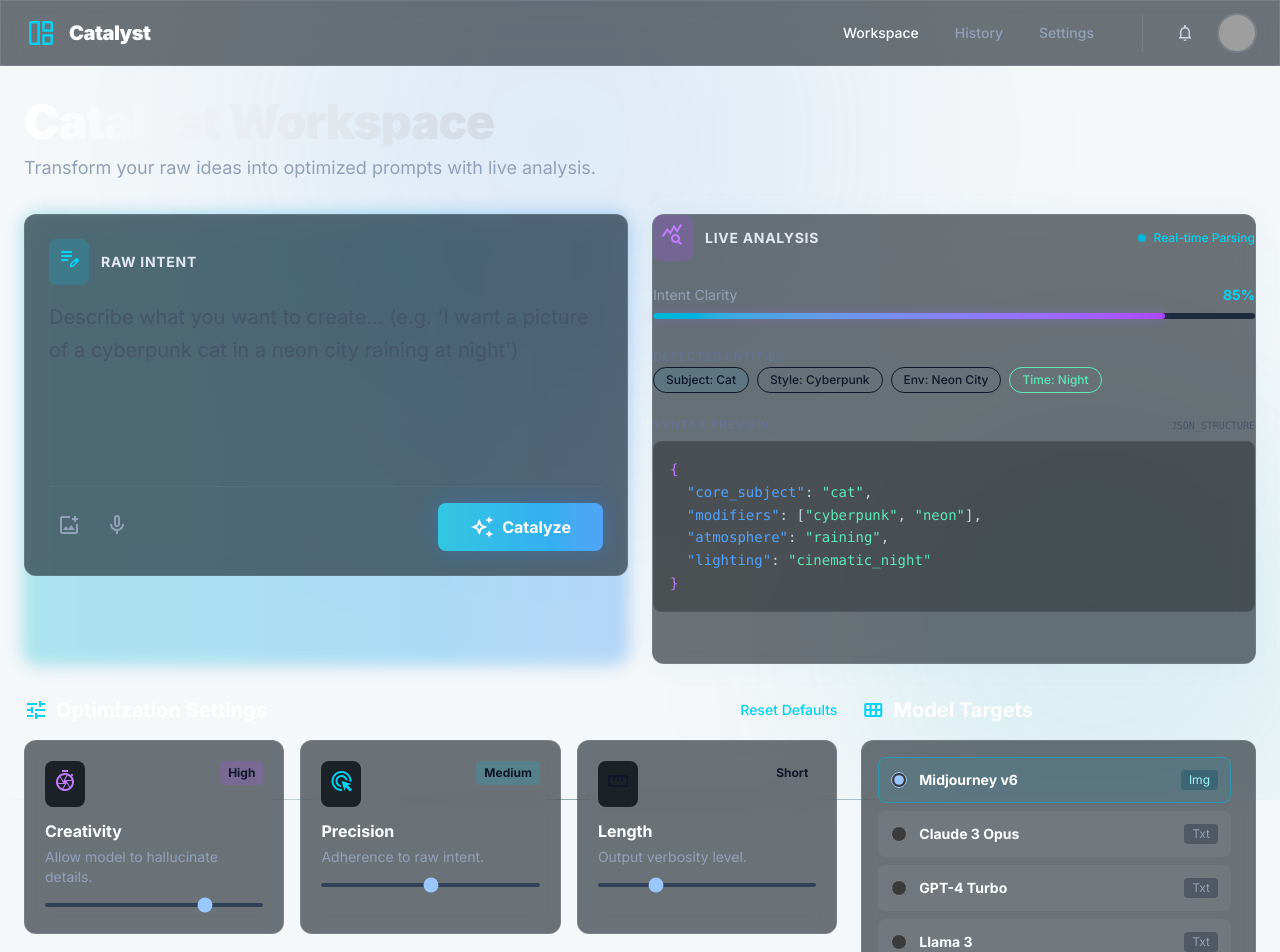
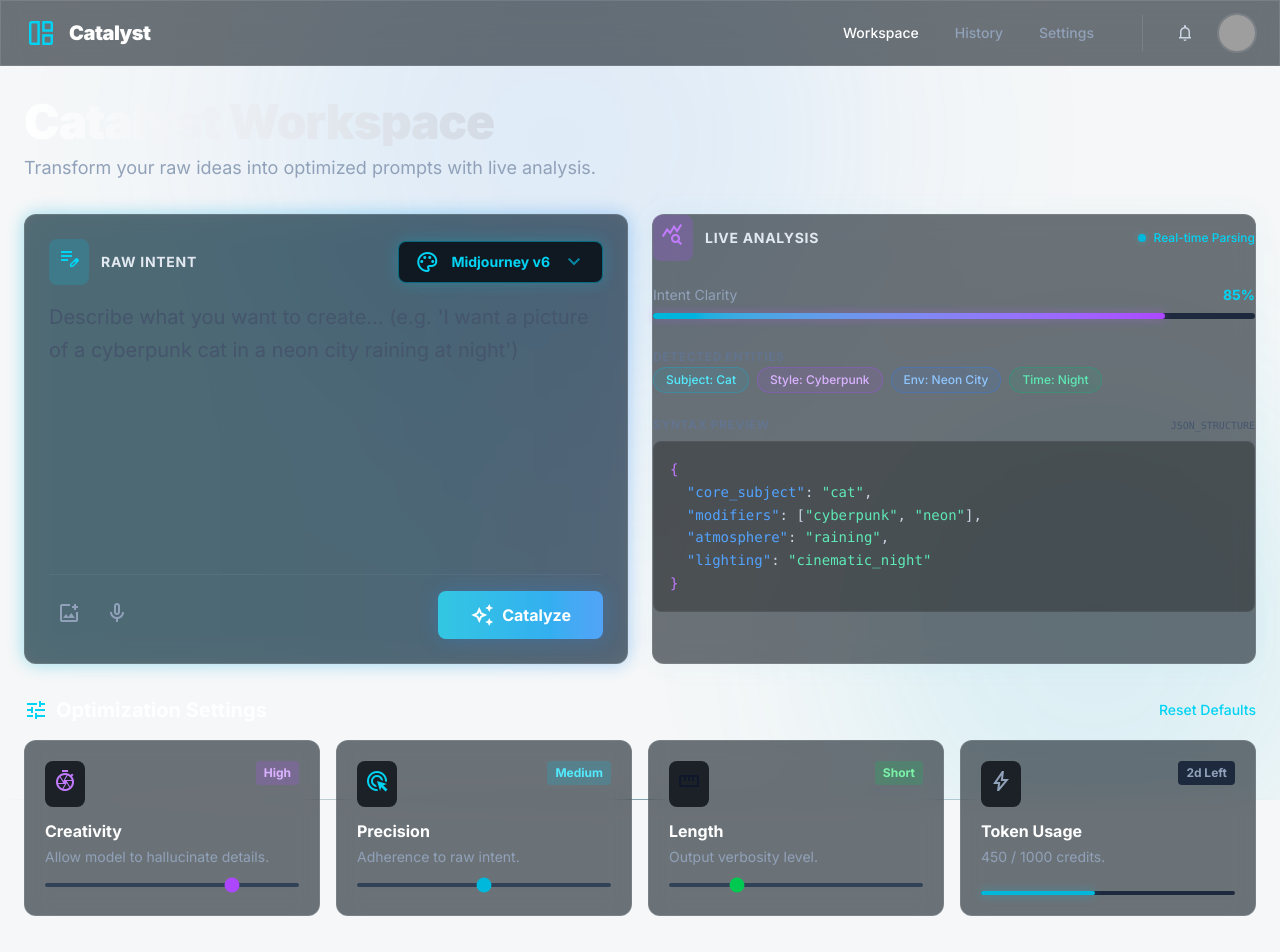
Before and after one commit to Uyonoh/Catalyst, a Next.js app in the folder catalyst/: page /prompt in a window 1280 px wide. Shown: the top 952 px of the page. Built offline with nearby package versions, Linux system fonts and the light colour scheme; grey boxes are pictures that could not be loaded.

Commit message:
ui updates

```diff
--- a/catalyst/app/prompt/components/LiveAnalysisPanel.tsx
+++ b/catalyst/app/prompt/components/LiveAnalysisPanel.tsx
@@ -3,11 +3,21 @@
 import GlassPanel from './GlassPanel'
 
 const ENTITIES = [
-    { label: 'Subject: Cat', color: 'cyan' },
-    { label: 'Style: Cyberpunk', color: 'purple' },
-    { label: 'Env: Neon City', color: 'blue' },
-    { label: 'Time: Night', color: 'emerald' },
+    { label: 'Subject: Cat', color: 'cyan' as const },
+    { label: 'Style: Cyberpunk', color: 'purple' as const },
+    { label: 'Env: Neon City', color: 'blue' as const },
+    { label: 'Time: Night', color: 'emerald' as const },
 ]
+
+const getEntityStyles = (color: 'cyan' | 'purple' | 'blue' | 'emerald') => {
+    const styles = {
+        cyan: 'bg-cyan-500/10 border-cyan-500/30 text-cyan-300',
+        purple: 'bg-purple-500/10 border-purple-500/30 text-purple-300',
+        blue: 'bg-blue-500/10 border-blue-500/30 text-blue-300',
+        emerald: 'bg-emerald-500/10 border-emerald-500/30 text-emerald-300',
+    }
+    return styles[color]
+}
 
 export default function LiveAnalysisPanel() {
     const copyToClipboard = () => {
@@ -63,7 +73,7 @@ export default function LiveAnalysisPanel() {
                         {ENTITIES.map((entity) => (
                             <span
                                 key={entity.label}
-                                className={`px-3 py-1 rounded-full bg-${entity.color}-500/10 border border-${entity.color}-500/30 text-${entity.color}-300 text-xs font-medium`}
+                                className={`px-3 py-1 rounded-full border text-xs font-medium ${getEntityStyles(entity.color)}`}
                             >
                                 {entity.label}
                             </span>
--- a/catalyst/app/prompt/components/OptimizationSettings.tsx
+++ b/catalyst/app/prompt/components/OptimizationSettings.tsx
@@ -11,6 +11,7 @@ const SETTINGS = [
         icon: 'shutter_speed',
         color: 'purple',
         defaultValue: 75,
+        type: 'slider' as const,
     },
     {
         id: 'precision',
@@ -19,6 +20,7 @@ const SETTINGS = [
         icon: 'ads_click',
         color: 'cyan',
         defaultValue: 50,
+        type: 'slider' as const,
     },
     {
         id: 'length',
@@ -27,6 +29,16 @@ const SETTINGS = [
         icon: 'straighten',
         color: 'green',
         defaultValue: 25,
+        type: 'slider' as const,
+    },
+    {
+        id: 'token',
+        title: 'Token Usage',
+        description: '450 / 1000 credits.',
+        icon: 'bolt',
+        color: 'slate',
+        defaultValue: 45,
+        type: 'progress' as const,
     },
 ]
 
@@ -50,10 +62,41 @@ export default function OptimizationSettings() {
         setSettings(prev => ({ ...prev, [id]: value }))
     }
 
-    const getLevelLabel = (value: number) => {
+    const getLevelLabel = (value: number, type: string) => {
+        if (type === 'progress') return '2d Left'
         if (value > 66) return 'High'
         if (value > 33) return 'Medium'
         return 'Short'
+    }
+
+    const getColorStyles = (color: string) => {
+        const colorMap: Record<string, { bg: string; text: string; border: string; accent: string }> = {
+            purple: {
+                bg: 'bg-purple-500/20',
+                text: 'text-purple-300',
+                border: 'border-purple-500/30',
+                accent: 'accent-purple-500'
+            },
+            cyan: {
+                bg: 'bg-cyan-500/20',
+                text: 'text-cyan-300',
+                border: 'border-cyan-500/30',
+                accent: 'accent-cyan-500'
+            },
+            green: {
+                bg: 'bg-green-500/20',
+                text: 'text-green-300',
+                border: 'border-green-500/30',
+                accent: 'accent-green-500'
+            },
+            slate: {
+                bg: 'bg-slate-800',
+                text: 'text-slate-400',
+                border: 'border-slate-500/30',
+                accent: 'accent-slate-500'
+            }
+        }
+        return colorMap[color] || colorMap.slate
     }
 
     return (
@@ -71,35 +114,54 @@ export default function OptimizationSettings() {
                 </button>
             </div>
 
-            <div className="grid grid-cols-1 md:grid-cols-3 gap-4">
-                {SETTINGS.map((setting) => (
+            <div className="grid grid-cols-1 md:grid-cols-2 lg:grid-cols-4 gap-4">
+                {SETTINGS.map((setting) => {
+                    const colors = getColorStyles(setting.color)
+                    const levelLabel = getLevelLabel(settings[setting.id], setting.type)
+
+                    return (
                         <GlassPanel
                             key={setting.id}
                             hoverable
                             className="p-5 rounded-xl cursor-pointer group border border-white/5 hover:border-cyan-500/30"
                         >
                             <div className="flex justify-between items-start mb-3">
-                            <div className={`p-2 rounded-lg bg-[#1b2127] text-${setting.color}-400 group-hover:text-${setting.color}-300 transition-colors`}>
+                                <div
+                                    className={`p-2 rounded-lg bg-[#1b2127] ${setting.color === 'slate' ? 'text-slate-400 group-hover:text-white' : `text-${setting.color}-400 group-hover:text-${setting.color}-300`} transition-colors`}
+                                    style={setting.color === 'slate' ? {} : undefined}
+                                >
                                     <span className="material-symbols-outlined">{setting.icon}</span>
                                 </div>
-                            <span className={`text-xs font-bold bg-${setting.color}-500/20 text-${setting.color}-300 px-2 py-1 rounded`}>
-                                {getLevelLabel(settings[setting.id])}
+                                <span
+                                    className={`text-xs font-bold ${colors.bg} ${colors.text} px-2 py-1 rounded`}
+                                >
+                                    {levelLabel}
                                 </span>
                             </div>
 
                             <h3 className="text-white font-bold mb-1">{setting.title}</h3>
                             <p className="text-slate-400 text-sm">{setting.description}</p>
 
+                            {setting.type === 'slider' ? (
                                 <input
                                     type="range"
                                     min="0"
                                     max="100"
                                     value={settings[setting.id]}
                                     onChange={(e) => handleSliderChange(setting.id, parseInt(e.target.value))}
-                            className={`w-full mt-4 h-1 bg-slate-700 rounded-lg appearance-none cursor-pointer accent-${setting.color}-500`}
+                                    className={`w-full mt-4 h-1 bg-slate-700 rounded-lg appearance-none cursor-pointer ${colors.accent}`}
                                 />
+                            ) : (
+                                <div className="w-full bg-slate-800 rounded-full h-1 mt-6">
+                                    <div
+                                        className="bg-cyan-500 h-1 rounded-full shadow-[0_0_10px_rgba(6,182,212,0.5)]"
+                                        style={{ width: `${settings[setting.id]}%` }}
+                                    />
+                                </div>
+                            )}
                         </GlassPanel>
-                ))}
+                    )
+                })}
             </div>
         </>
     )
--- a/catalyst/app/prompt/components/RawIntentPanel.tsx
+++ b/catalyst/app/prompt/components/RawIntentPanel.tsx
@@ -7,14 +7,29 @@ export default function RawIntentPanel() {
     const [input, setInput] = useState('')
 
     return (
-        <GlassPanel gradientBorder>
-            <div className="flex items-center gap-3 mb-4">
+        <div className="relative group flex flex-col h-full">
+            <div className="absolute -inset-0.5 bg-gradient-to-r from-cyan-500 to-primary rounded-2xl blur opacity-30 group-hover:opacity-60 transition duration-500"></div>
+            <div className="relative flex flex-col glass-panel rounded-xl p-6 h-full">
+                <div className="flex items-center justify-between mb-4">
+                    <div className="flex items-center gap-3">
                         <div className="bg-cyan-500/20 p-2 rounded-lg text-cyan-400">
                             <span className="material-symbols-outlined">edit_note</span>
                         </div>
                         <span className="text-sm font-bold text-slate-200 uppercase tracking-wider">
                             Raw Intent
                         </span>
+                    </div>
+
+                    <div className="relative group z-20">
+                        <button
+                            className="flex items-center gap-3 px-4 py-2 rounded-lg bg-[#101922] border border-cyan-500/50 shadow-[0_0_15px_rgba(6,182,212,0.3)] text-cyan-400 text-sm font-bold hover:bg-cyan-500/10 transition-all focus:outline-none"
+                            onClick={() => console.log('Model dropdown clicked')}
+                        >
+                            <span className="material-symbols-outlined text-[20px]">palette</span>
+                            <span>Midjourney v6</span>
+                            <span className="material-symbols-outlined text-[20px] text-cyan-500/70">expand_more</span>
+                        </button>
+                    </div>
                 </div>
 
                 <textarea
@@ -54,6 +69,7 @@ export default function RawIntentPanel() {
                         </span>
                     </button>
                 </div>
-        </GlassPanel>
+            </div>
+        </div>
     )
 }
--- a/catalyst/app/prompt/page.tsx
+++ b/catalyst/app/prompt/page.tsx
@@ -2,9 +2,6 @@ import Navbar from './components/Navbar'
 import RawIntentPanel from './components/RawIntentPanel'
 import LiveAnalysisPanel from './components/LiveAnalysisPanel'
 import OptimizationSettings from './components/OptimizationSettings'
-import ModelTargets from './components/ModelTargets'
-import '../globals.css'
-
 
 export default function PromptPage() {
     return (
@@ -20,7 +17,7 @@ export default function PromptPage() {
             <main className="flex-1 relative z-10 w-full max-w-[1600px] mx-auto px-6 py-8 flex flex-col gap-8">
                 {/* Header */}
                 <div className="flex flex-col gap-2">
-                    <h1 className="text-4xl md:text-5xl font-black tracking-tight text-transparent bg-clip-text bg-linear-to-r from-white to-slate-400">
+                    <h1 className="text-4xl md:text-5xl font-black tracking-tight text-transparent bg-clip-text bg-gradient-to-r from-white to-slate-400">
                         Catalyst Workspace
                     </h1>
                     <p className="text-slate-400 text-lg">
@@ -34,13 +31,10 @@ export default function PromptPage() {
                     <LiveAnalysisPanel />
                 </div>
 
-                {/* Settings section */}
+                {/* Settings section - Now full width */}
                 <div className="grid grid-cols-1 lg:grid-cols-12 gap-6">
-                    <div className="lg:col-span-8 flex flex-col gap-4">
+                    <div className="lg:col-span-12 flex flex-col gap-4">
                         <OptimizationSettings />
-                    </div>
-                    <div className="lg:col-span-4 flex flex-col gap-4">
-                        <ModelTargets />
                     </div>
                 </div>
             </main>
```
Lines whose indentation alone changed are shown as unchanged.
